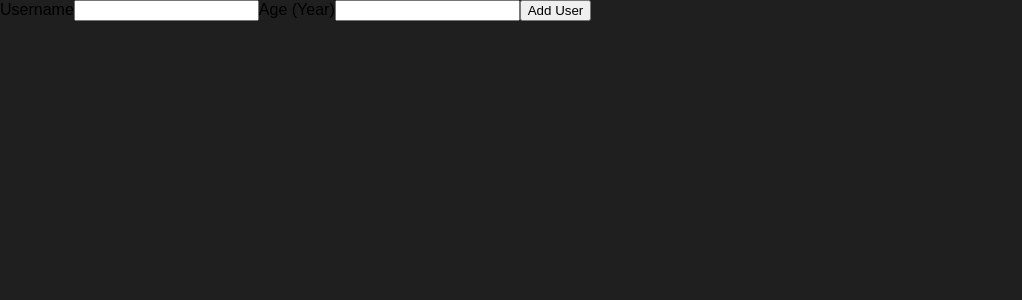
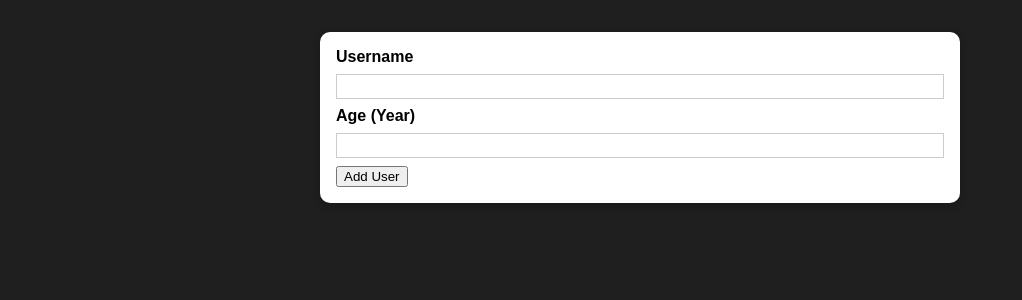
Before and after one commit to witosh/react_starting_project, a React (Create React App) app: page / in a window 1280 px wide. Shown: the top 300 px of the page, without its empty margins (0-1022 px from the left). Built offline with nearby package versions, Linux system fonts and the light colour scheme.

Commit message:
Add styles

```diff
--- /dev/null
+++ b/src/UI/Card.js
@@ -0,0 +1,11 @@
+import classes from './Card.module.css'
+
+const Card = (props) => {
+    return (
+        <div className={`${classes.card} ${props.className}`}>
+            {props.children}
+        </div>
+    );
+}
+
+export default Card;
--- /dev/null
+++ b/src/UI/Card.module.css
@@ -0,0 +1,5 @@
+.card {
+    background: white;
+    box-shadow: 0 2px 8px rgba(0, 0, 0, 0.26);
+    border-radius: 10px;
+}
--- a/src/Users/AddUser.js
+++ b/src/Users/AddUser.js
@@ -1,6 +1,10 @@
+import Card from "../UI/Card";
+import classes from './AddUser.module.css';
+
 const AddUser = () => {
 
     return (
+        <Card className={classes.input}>
         <form>
             <label htmlFor="username">Username</label>
             <input id="username" type="text"></input>
@@ -8,6 +12,7 @@
             <input id="age" type="number"></input>
             <button type="submit">Add User</button>
         </form>
+        </Card>
     );
 }
 
--- /dev/null
+++ b/src/Users/AddUser.module.css
@@ -0,0 +1,26 @@
+.input {
+    margin: 2rem auto;
+    padding: 1rem;
+    width: 90%;
+    max-width: 40rem;
+  }
+
+  .input label {
+    display: block;
+    font-weight: bold;
+    margin-bottom: 0.5rem;
+  }
+
+  .input input {
+    font: inherit;
+    display: block;
+    width: 100%;
+    border: 1px solid #ccc;
+    padding: 0.15rem;
+    margin-bottom: 0.5rem;
+  }
+
+  .input input:focus {
+    outline: none;
+    border-color: #4f005f;
+  }
```
Also changed, not shown: 1 other file (tests, documents, lock files or other folders).
